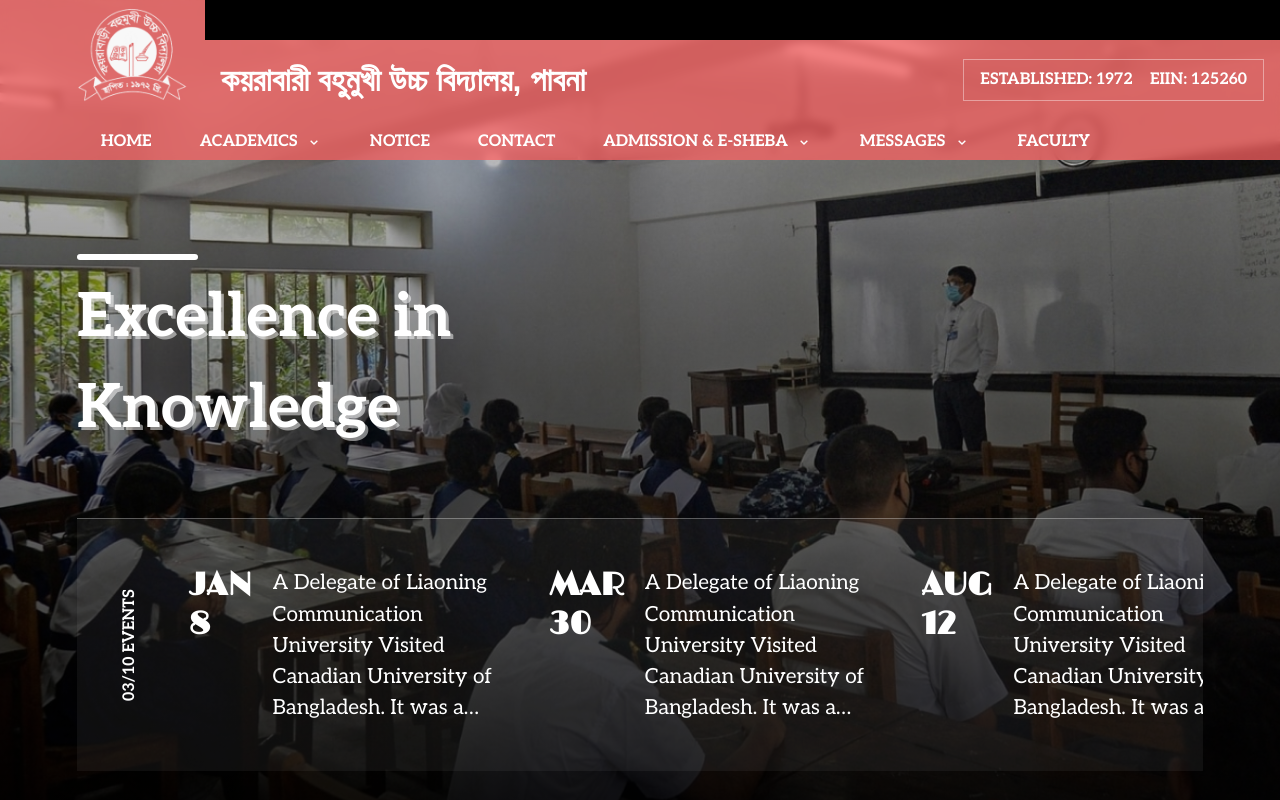
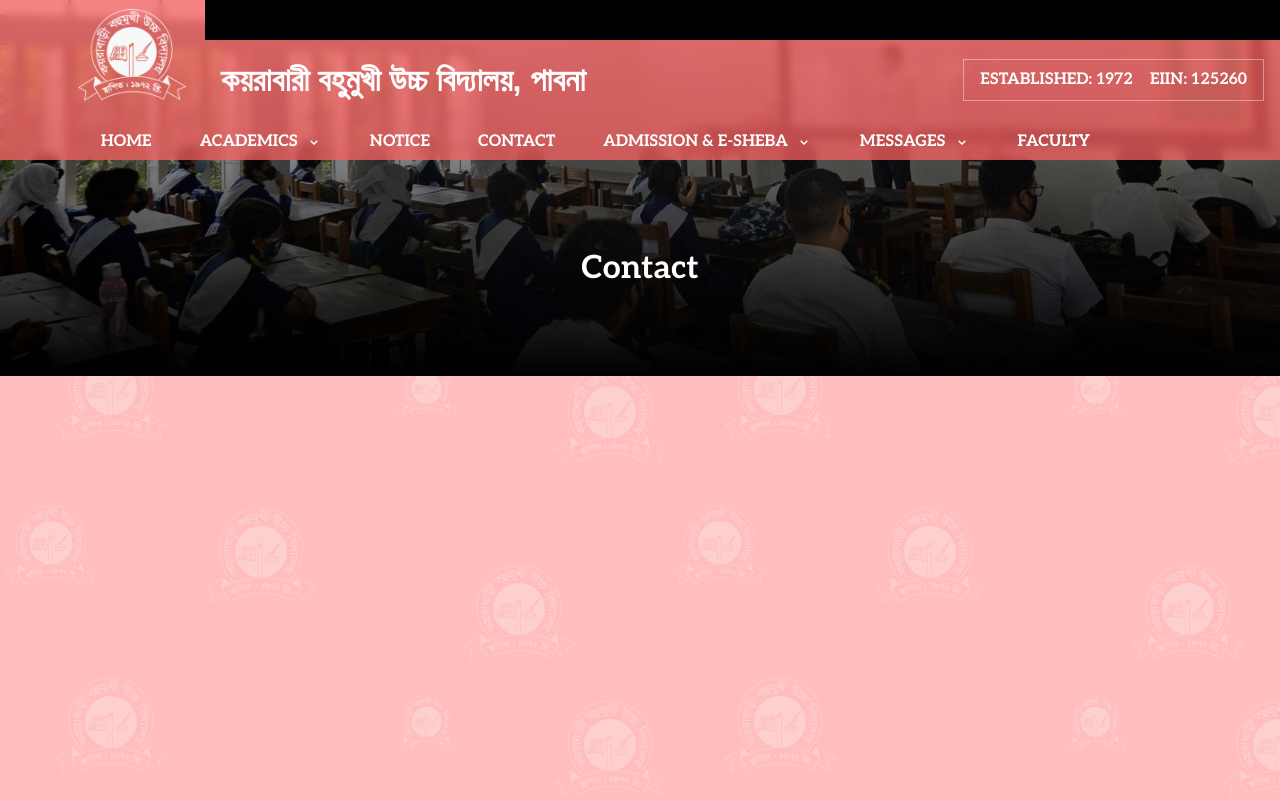
Before and after one commit to AneekRahman/education-suite, a React (Create React App) app in the folder client/: page /contact in a window 1280 px wide. Before the commit this address led to /. Shown: the top 800 px of the page. Built offline with nearby package versions, Linux system fonts and the light colour scheme.

Commit message:
- Create Contact page

```diff
--- a/client/src/App.tsx
+++ b/client/src/App.tsx
@@ -9,6 +9,7 @@
 
 // 1. import `ChakraProvider` component
 import { ChakraProvider } from "@chakra-ui/react";
+import ContactPage from "./pages/ContactPage";
 
 function App() {
   return (
@@ -17,6 +18,7 @@
         <Router>
           <Routes>
             <Route path="/" element={<HomePage />} />
+            <Route path="/contact" element={<ContactPage />} />
             <Route path="*" element={<Navigate to="/" replace />} />
           </Routes>
         </Router>
--- /dev/null
+++ b/client/src/pages/ContactPage.tsx
@@ -0,0 +1,18 @@
+import { Center, Flex } from "@chakra-ui/react";
+import React from "react";
+import Header from "../components/Header";
+import styles from "../styles/ContactPage.module.scss";
+
+export default function ContactPage() {
+  return (
+    <div className={styles.ContactPage}>
+      <Flex flexDirection="column" className={styles.HeroWrapper}>
+        <div className={styles.BgDarkGradient}></div>
+        <Header />
+        <Center flex="1" className={styles.HeroMainTextWrapper}>
+          <h2>Contact</h2>
+        </Center>
+      </Flex>
+    </div>
+  );
+}
--- /dev/null
+++ b/client/src/styles/ContactPage.module.scss
@@ -0,0 +1,38 @@
+.ContactPage {
+  position: relative;
+  background-color: #ffbdbd;
+  background-image: url(../../public/assets/logo-bg-repeated-pattern.png);
+  min-height: 100vh;
+
+  .HeroWrapper {
+    min-height: calc(35vh + 6em);
+    width: 100vw;
+    background-image: url("../../public//assets/hero-bg1.jpg");
+    background-size: cover;
+    background-position: center;
+    position: relative;
+
+    .BgDarkGradient {
+      position: absolute;
+      top: 0;
+      left: 0;
+      height: 100%;
+      width: 100%;
+      background: linear-gradient(
+        0deg,
+        rgba(0, 0, 0, 1) 0%,
+        rgba(0, 0, 0, 0.0970982142857143) 100%
+      );
+    }
+
+    .HeroMainTextWrapper {
+      position: relative;
+
+      h2 {
+        color: white;
+        font-weight: 900;
+        font-size: 2em;
+      }
+    }
+  }
+}
```
